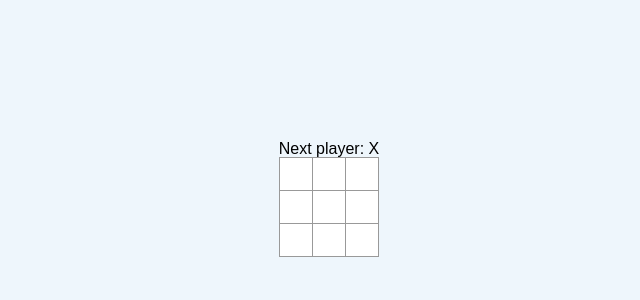
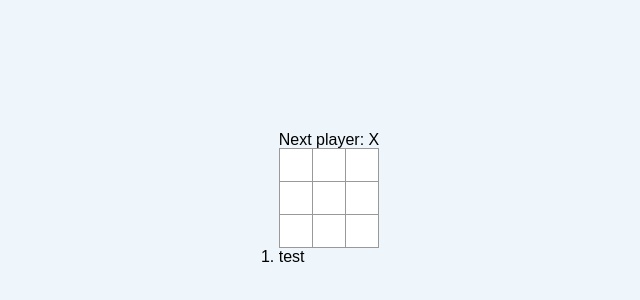
Before and after one commit to karlchvojka/Tic-Tac-Toe, a Next.js app: page / in a window 1280 px wide. Shown: the part 202-502 px from the top of the page, without its empty margins (311-951 px from the left). Built offline with nearby package versions, Linux system fonts and the light colour scheme.

Commit message:
INIT: Implement Game Component

```diff
--- /dev/null
+++ b/src/components/Game/Game.tsx
@@ -0,0 +1,21 @@
+'use client'
+
+import Board from '@/components/Board/board'
+
+/**
+ * Game Component
+ *
+ * Wrapper component to hold and manage the Game
+ */
+export default function Game() {
+  return (
+    <div className="game">
+      <div className="game-board">
+        <Board />
+      </div>
+      <div className="game-info">
+        <ol><li><p>test</p></li></ol>
+      </div>
+    </div>
+  );
+}
--- a/src/pages/index.tsx
+++ b/src/pages/index.tsx
@@ -2,7 +2,7 @@ import Head from "next/head";
 import styles from "@/styles/Home.module.css";
 
 /* Component Imports */
-import Board from '@/components/Board/board';
+import Game from '@/components/Game/Game';
 /* End Component Imports */
 
 export default function Home() {
@@ -16,7 +16,7 @@ export default function Home() {
       </Head>
       <div className={`${styles.page}`} >
         <main className={styles.main}>
-          <Board />
+          <Game />
         </main>
       </div>
     </>
```
